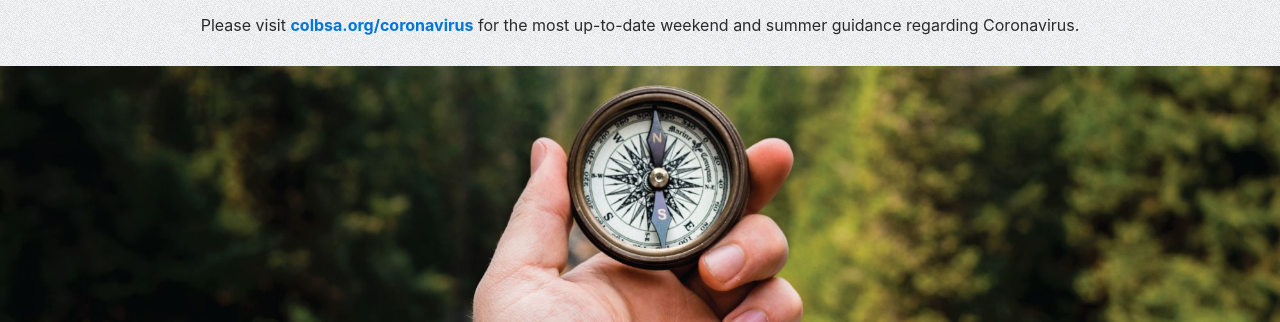
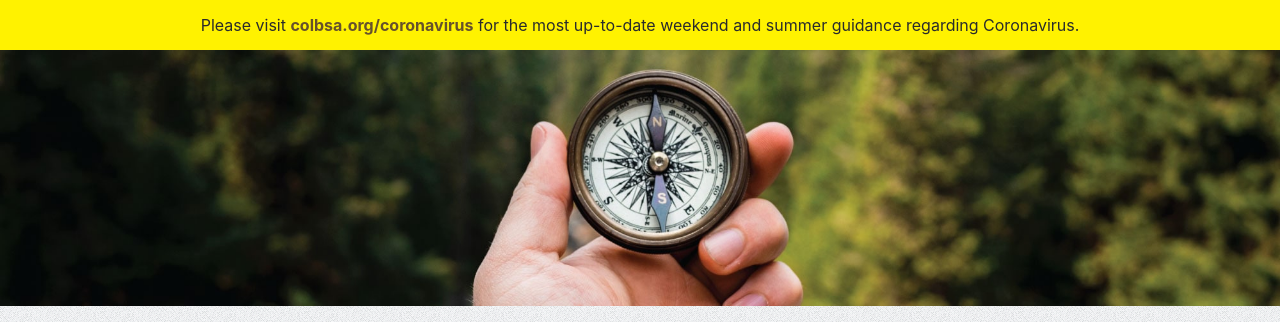
Before and after one commit to col-bsa/ResicaFalls.org, a PHP site: page /index.php in a window 1280 px wide. Shown: the part 195-517 px from the top of the page. Run offline with PHP 8.4, Linux system fonts and the light colour scheme; some libraries are stand-ins or nearby versions.

Commit message:
Fixed styling for alerts

```diff
--- a/_css/site.css
+++ b/_css/site.css
@@ -79,6 +79,7 @@ h1, h2, h3, h4, h5, h6, .h1, .h2, .h3, .h4, .h5, .h6{
 /* Alerts */
 .alert {
 	border-radius: 0;
+	margin: 0;
 }
 .alert h1,
 .alert h2,
--- a/_inc/nav.php
+++ b/_inc/nav.php
@@ -55,6 +55,6 @@
 		</ul>
 	</div>
 </nav>
-<div class="alert alert-brand text-center" role="alert">
-Please visit <a class="alert-link" href="http://colbsa.org/coronavirus">colbsa.org/coronavirus</a> for the most up-to-date weekend and summer guidance regarding Coronavirus.
+<div class="alert alert-highlight text-center" role="alert">
+	Please visit <a class="alert-link" href="http://colbsa.org/coronavirus">colbsa.org/coronavirus</a> for the most up-to-date weekend and summer guidance regarding Coronavirus.
 </div>
```
